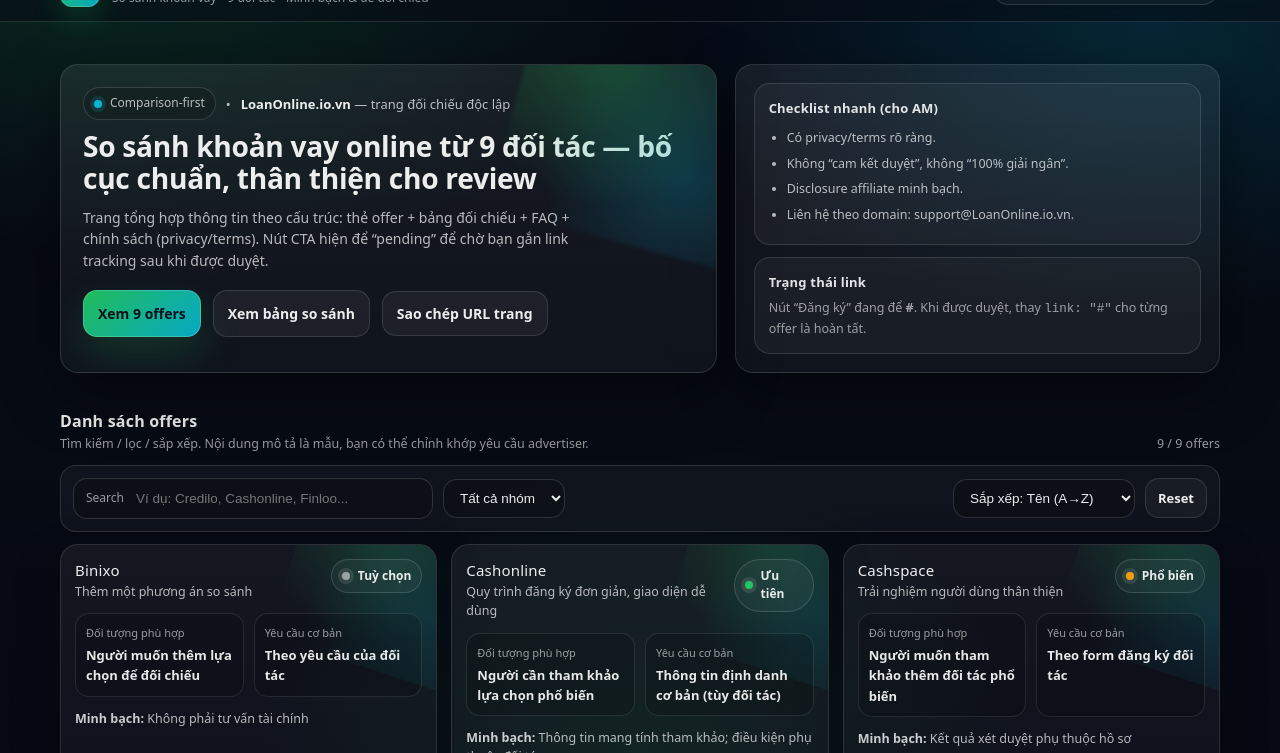
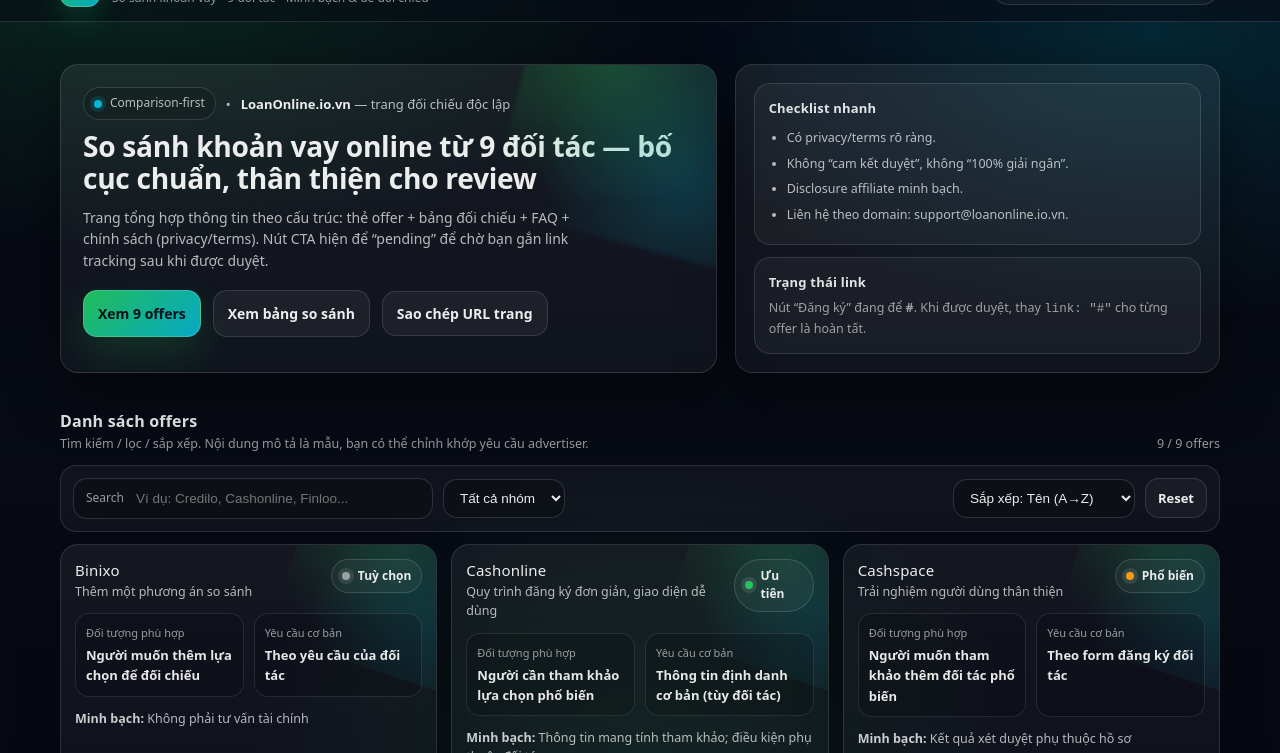
Before and after one commit to leminhhientnn/loanonline, a plain HTML site: page index.html in a window 1280 px wide. Shown: the part 47-800 px from the top of the page. Drawn offline with Linux system fonts and the light colour scheme.

Commit message:
Update index.html

```diff
--- a/index.html
+++ b/index.html
@@ -534,12 +534,12 @@
 
         <aside class="card hero-side">
           <div class="mini">
-            <h3>Checklist nhanh (cho AM)</h3>
+            <h3>Checklist nhanh</h3>
             <ul>
               <li>Có privacy/terms rõ ràng.</li>
               <li>Không “cam kết duyệt”, không “100% giải ngân”.</li>
               <li>Disclosure affiliate minh bạch.</li>
-              <li>Liên hệ theo domain: support@LoanOnline.io.vn.</li>
+              <li>Liên hệ theo domain: support@loanonline.io.vn.</li>
             </ul>
           </div>
           <div class="mini">
```
